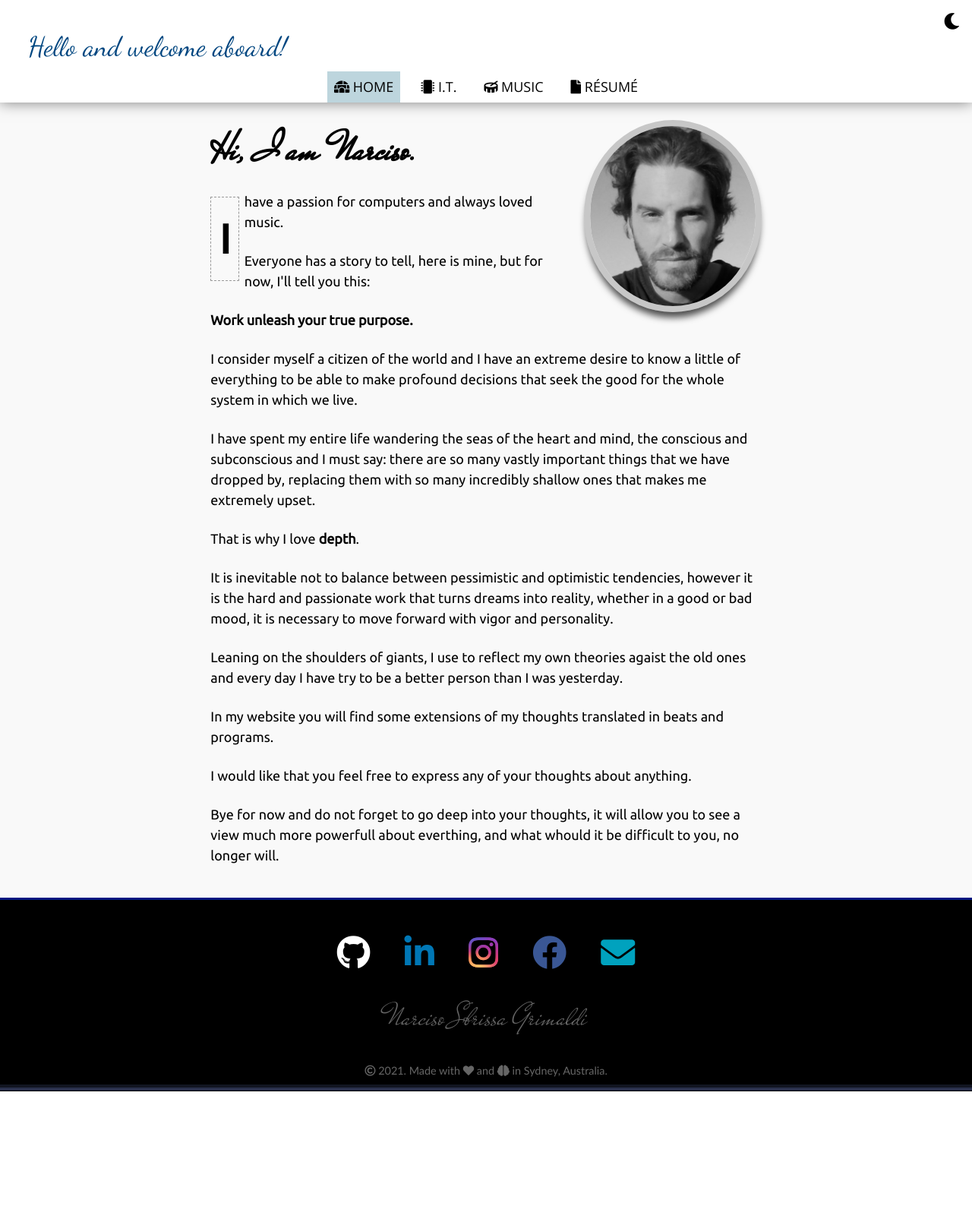
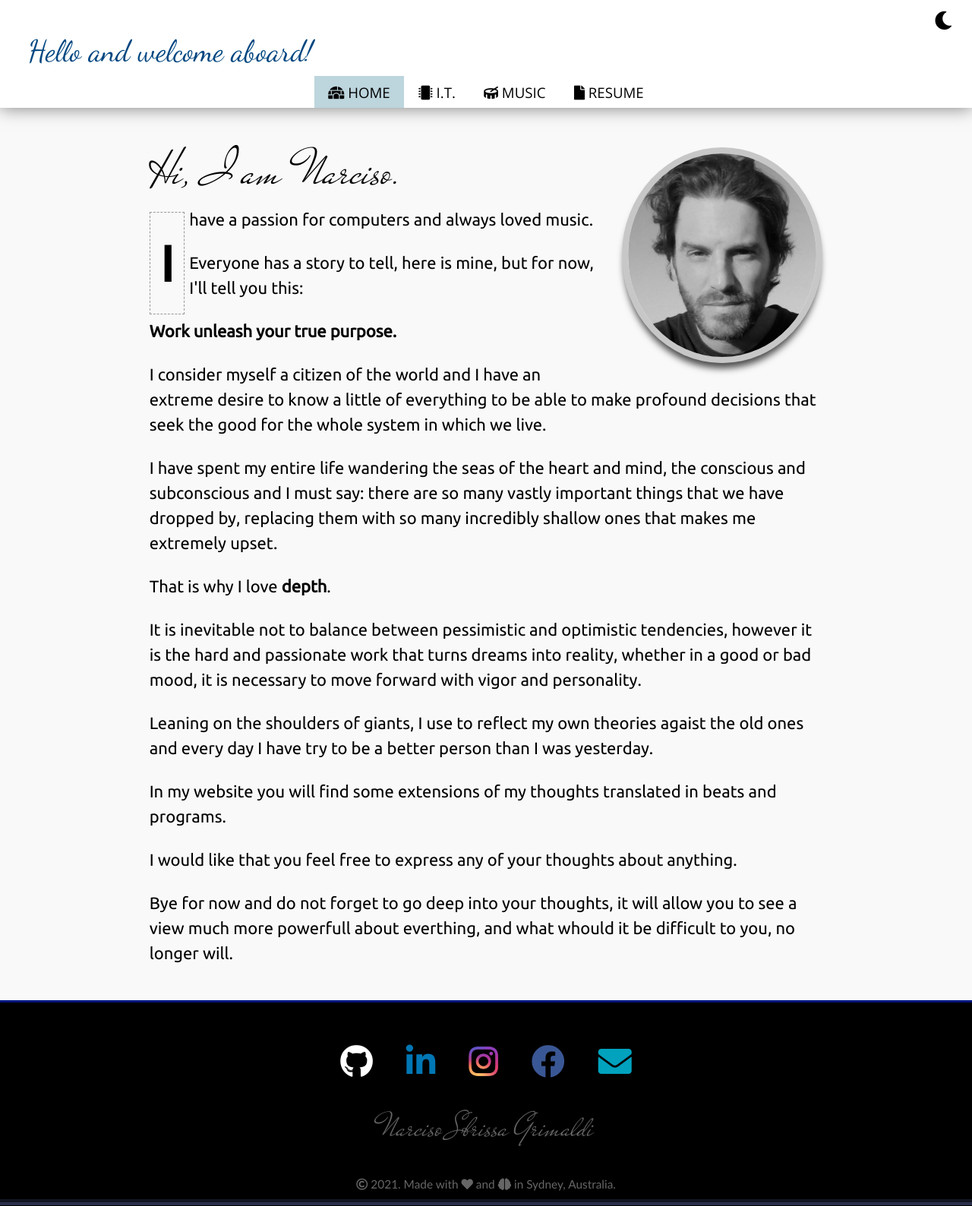
Before and after one commit to gdinarciso/gdinarciso.github.io, a PHP site: page /index.html in a window 1280 px wide. Shown: the whole page at 76% size. Before the commit the page ends 1437 px from the top, so only its background shows below. Run offline with PHP 8.4, Linux system fonts and the light colour scheme; some web fonts are replaced.

Commit message:
10/8/21 Daily update

```diff
--- a/css/style-mobile.css
+++ b/css/style-mobile.css
@@ -5,9 +5,6 @@
 
 * {
   box-sizing: border-box;
-}
-
-html {
 }
 
 body {
@@ -19,10 +16,10 @@ body {
     "article"
     "footer";
   margin: 0;
+  min-height: 100vh;
+  font-family: Ubuntu, "Trebuchet MS", sans-serif;
+  font-size: 18px;
   line-height: 1.5;
-  font-family: Ubuntu, "Trebuchet MS", sans-serif;
-  font-size: 15px;
-  min-height: 100vh;
 
   background-color: #f9f9f9;
 }
@@ -84,7 +81,7 @@ header {
   position: fixed;
   display: flex;
   flex-flow: column;
-  width: 100%;
+  width: 100vw;
   overflow: hidden;
   z-index: 1;
 
@@ -95,14 +92,14 @@ header {
 
 header .icon {
   align-self: flex-end;
-  margin-right: 1rem;
-  margin-top: 1rem;
+  margin-right: 1.6rem;
+  margin-top: 0.7rem;
 }
 
 header .moonsunicon {
   cursor: pointer;
-  font-size: 1.2em;
-  z-index: 2;
+  font-size: 1.1em;
+  /* z-index: 2; */
 }
 
 header .moonsunicon {
@@ -124,10 +121,10 @@ header .fa-sun {
 }
 
 header .greeting {
-  font-size: 2em;
-  margin: 1.2rem 0 2rem;
+  margin: 1.5rem 0 2rem;
   align-self: center;
   line-height: 0;
+  font-size: 1.8em;
   font-weight: normal;
   font-family: "Dancing Script", monospace;
 
@@ -138,12 +135,15 @@ header nav {
   display: flex;
   align-self: center;
   font-family: "Open Sans", sans-serif;
-  gap: 1em; /* (not working on Safari) */
+
+  /* gap: 1em; */
+  /* (not working on Safari) */
 }
 
 header nav a {
   margin: 0;
-  padding: 0.4em 0.5em 0;
+  padding: 0.4em 1em 0;
+  font-size: 0.85em;
   /* transition: background-color ease-in-out 1000ms; */
   /* -webkit-transition: background-color ease-in-out 1000ms; */
 }
@@ -198,7 +198,7 @@ footer {
 
 footer .icons {
   display: flex;
-  font-size: 2.5em;
+  font-size: 2em;
   gap: 1em;
 }
 
@@ -244,13 +244,13 @@ footer .fa-envelope {
 
 footer .name {
   font-family: "MrDeHaviland";
-  font-size: 2.3em;
+  font-size: 2em;
   margin: 0.5em 0;
 }
 
 footer .rights {
   align-self: stretch;
-  font-size: 0.8em;
+  font-size: 0.7em;
   text-align: center;
   padding: 0.5em;
   border-bottom: groove 8px;
@@ -265,14 +265,11 @@ article.home p {
 
 article.home .narciso {
   float: right;
-  display: flex;
-  flex-flow: column nowrap;
-  align-items: center;
   margin-left: 1em;
 }
 
 article.home .photo {
-  width: 13em;
+  width: 10em;
   border: 8px solid rgba(0, 0, 0, 0.2);
   border-radius: 100%;
   box-shadow: 0 10px 10px -3px rgba(0, 0, 0, 0.7);
@@ -282,7 +279,7 @@ article.home .photo {
 
 article.home .greeting {
   font-size: 3em;
-  font-weight: normal;
+  line-height: 1;
   margin-bottom: 0.8rem;
   font-family: "MrDeHaviland", cursive;
 }
@@ -454,12 +451,17 @@ article.resume .skills h3 {
       "header header header"
       "left article right"
       "footer footer footer";
-    font-size: 18px;
+    font-size: 22px;
   }
 
   header .greeting {
     align-self: inherit;
     margin-left: 2.3rem;
+  }
+
+  /* HOME -------------------------------------------*/
+  article.home .photo {
+    width: 12em;
   }
 
   /* RESUME -------------------------------------------*/
@@ -486,6 +488,12 @@ article.resume .skills h3 {
   }
 }
 
+@media screen and (min-width: 500px) {
+  article.home .photo {
+    width: ;
+  }
+}
+
 @media (hover: none), (hover: on-demand) {
   /* targeting touch devices */
 
--- a/html/it.html
+++ b/html/it.html
@@ -77,7 +77,7 @@
         <a href="/index.html"><i class="fas fa-igloo"></i> HOME</a>
         <a class="active" href="/html/it.html"><i class="fas fa-microchip"></i> I.T.</a>
         <a href="/html/music.html"><i class="fas fa-drum"></i> MUSIC</a>
-        <a href="/html/resume.html"><i class="fas fa-file"></i> RÉSUMÉ</a>
+        <a href="/html/resume.html"><i class="fas fa-file"></i> RESUME</a>
       </nav>
     </header>
 
--- a/html/music.html
+++ b/html/music.html
@@ -77,7 +77,7 @@
         <a href="/index.html"><i class="fas fa-igloo"></i> HOME</a>
         <a href="/html/it.html"><i class="fas fa-microchip"></i> I.T.</a>
         <a class="active" href="/html/music.html"><i class="fas fa-drum"></i> MUSIC</a>
-        <a href="/html/resume.html"><i class="fas fa-file"></i> RÉSUMÉ</a>
+        <a href="/html/resume.html"><i class="fas fa-file"></i> RESUME</a>
       </nav>
     </header>
 
--- a/html/resume.html
+++ b/html/resume.html
@@ -77,7 +77,7 @@
         <a href="/index.html"><i class="fas fa-igloo"></i> HOME</a>
         <a href="/html/it.html"><i class="fas fa-microchip"></i> I.T.</a>
         <a href="/html/music.html"><i class="fas fa-drum"></i> MUSIC</a>
-        <a class="active" href="/html/resume.html"><i class="fas fa-file"></i> RÉSUMÉ</a>
+        <a class="active" href="/html/resume.html"><i class="fas fa-file"></i> RESUME</a>
       </nav>
     </header>
 
--- a/index.html
+++ b/index.html
@@ -77,15 +77,8 @@
         <a class="active" href="/index.html"><i class="fas fa-igloo"></i> HOME</a>
         <a href="/html/it.html"><i class="fas fa-microchip"></i> I.T.</a>
         <a href="/html/music.html"><i class="fas fa-drum"></i> MUSIC</a>
-        <a href="/html/resume.html"><i class="fas fa-file"></i> RÉSUMÉ</a>
+        <a href="/html/resume.html"><i class="fas fa-file"></i> RESUME</a>
       </nav>
-
-      <!-- <nav id="header-nav">
-      <div class="borderAni"><a href="/index.html"><i class="fas fa-igloo"></i>HOME</a></div>
-      <div class="borderAni"><a href="/html/it.html"><i class="fas fa-microchip"></i>I.T.</a></div>
-      <div class="borderAni"><a href="/html/music.html"><i class="fas fa-drum"></i>MUSIC</a></div>
-      <div class="borderAni"><a href="/html/resume.html"><i class="fas fa-file"></i>RÉSUMÉ</a></div>
-    </nav> -->
     </header>
 
     <article class="home">
@@ -94,7 +87,7 @@
           <img class="photo" src="/image/narciso.jpg" alt="Narciso's photo" />
         </div>
 
-        <p class="greeting"><strong>Hi, I am Narciso.</strong></p>
+        <p class="greeting">Hi, I am Narciso.</p>
         <p class="fl-c">I have a passion for computers and always loved music.</p>
         <p>
           Everyone has a story to tell, here is mine, but for now, I'll tell you this:
```
